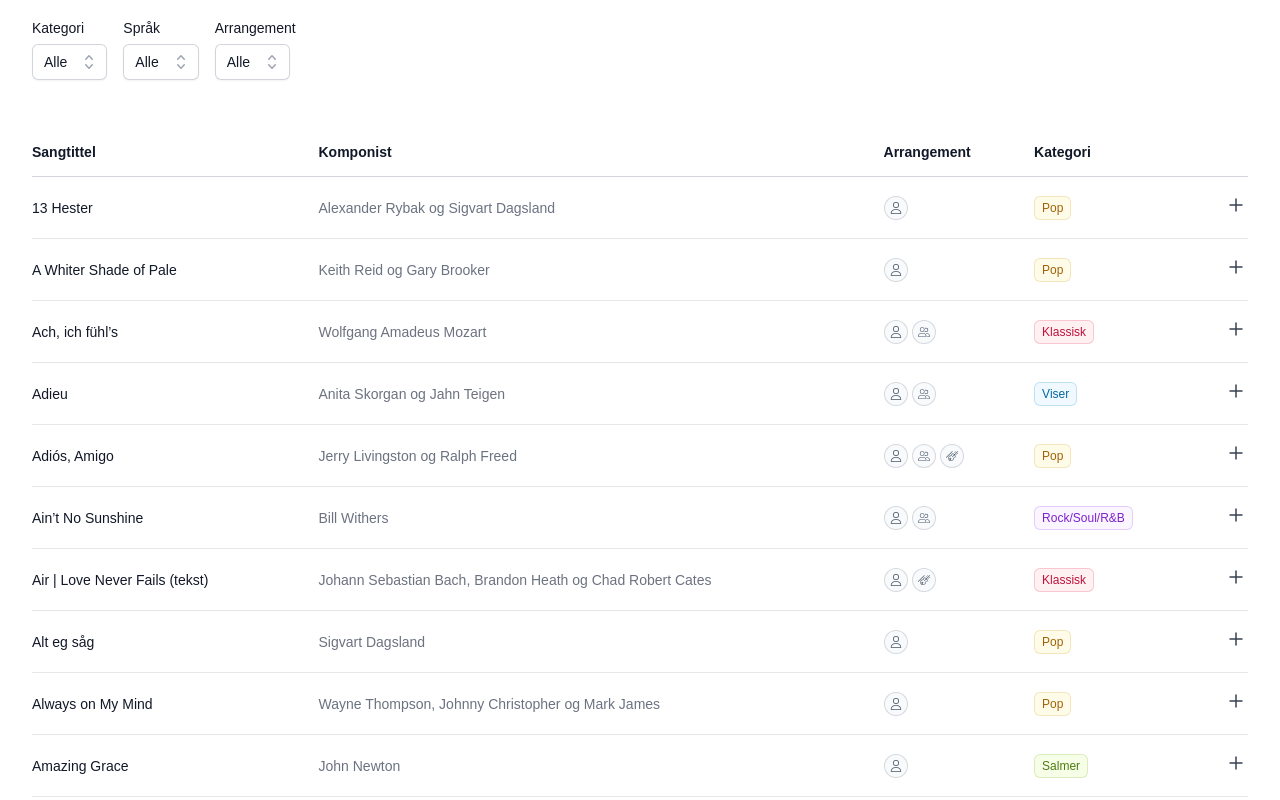
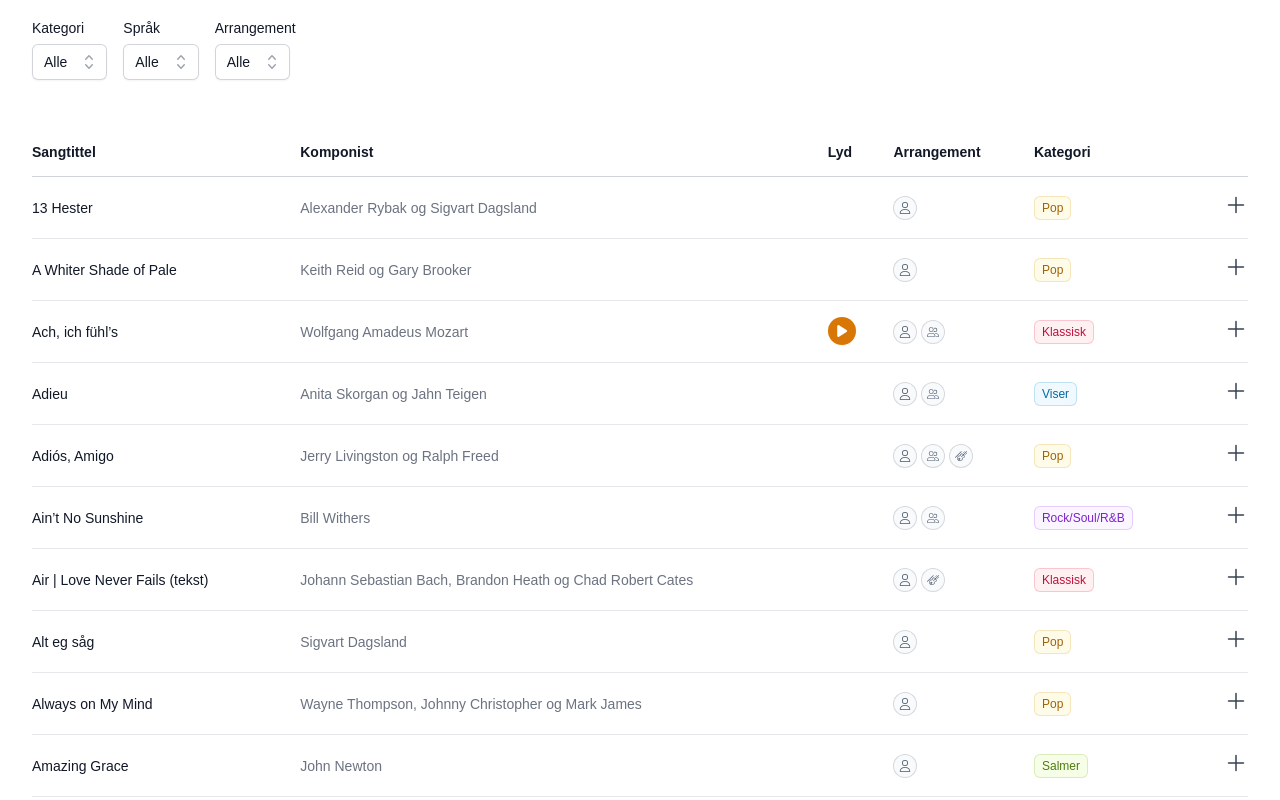
Before and after one commit to Emily-Nilsen/sangibegravelse, a Next.js app: page /repertoar in a window 1280 px wide. Shown: the part 1060-1860 px from the top of the page. Built offline with nearby package versions, Linux system fonts and the light colour scheme; a web font is replaced by a local one.

Commit message:
add player to repertoire list

```diff
--- a/src/components/RepertoireList.jsx
+++ b/src/components/RepertoireList.jsx
@@ -1,5 +1,6 @@
 import React, { useEffect, useState, forwardRef } from 'react';
-import { MinusSmallIcon, PlusSmallIcon } from '@heroicons/react/24/outline';
+import { MinusIcon, PlusIcon } from '@heroicons/react/24/outline';
+import { PlayIcon } from '@heroicons/react/24/outline';
 import { filterSongs } from '../../utilities/filterSongs';
 import { Expandable } from '@/components/Expandable';
 import { TableHeader } from './TableHeader';
@@ -8,6 +9,7 @@ import { ViolinIcon } from './icons/Violin';
 import { SoloIcon } from './icons/Solo';
 import { DuetIcon } from './icons/Duet';
 import { CategoryTag } from './CategoryTag';
+import { SimplePlayer } from './SimplePlayer';
 
 export function RepertoireListComponent(
   { selectedCategory, selectedArrangement, selectedLanguage, repertoire },
@@ -64,6 +66,22 @@ export function RepertoireListComponent(
                   <td className="hidden px-3 py-4 text-sm text-gray-500 lg:table-cell">
                     {sang.composer}
                   </td>
+                  {/* New table data for Play Icon and SimplePlayer */}
+                  <td className="hidden px-3 py-4 text-center sm:flex">
+                    {sang.audio && (
+                      <>
+                        <div className="inline">
+                          <SimplePlayer
+                            audio={sang.audio}
+                            audioUrl={sang.audioUrl}
+                            title={sang.title}
+                            performers={sang.performers}
+                            live={sang.live}
+                          />
+                        </div>
+                      </>
+                    )}
+                  </td>
                   <td className="hidden px-3 py-4 text-sm text-gray-500 sm:table-cell">
                     <div className="flex space-x-1">
                       {getArrangementIcon(sang.arrangement, 'solo', SoloIcon)}
@@ -82,8 +100,8 @@ export function RepertoireListComponent(
                           category={sang}
                           categoryVariable="category"
                         />
-                        {/* Arrangement icons on mobile */}
-                        <div className="flex pt-2.5 space-x-1 sm:hidden">
+
+                        <div className="hidden pt-2.5 space-x-1 sm:hidden">
                           {getArrangementIcon(
                             sang.arrangement,
                             'solo',
@@ -103,18 +121,36 @@ export function RepertoireListComponent(
                       </>
                     )}
                   </td>
+                  <td>
+                    {/* Arrangement icons on mobile */}
+                    <div className="sm:hidden">
+                      {sang.audio && (
+                        <>
+                          <div className="inline">
+                            <SimplePlayer
+                              audio={sang.audio}
+                              audioUrl={sang.audioUrl}
+                              title={sang.title}
+                              performers={sang.performers}
+                              live={sang.live}
+                            />
+                          </div>
+                        </>
+                      )}
+                    </div>
+                  </td>
                   <td className="py-4 pl-3 pr-4 text-sm font-medium text-right sm:pr-0">
                     <button
                       className="ml-2 focus:outline-none"
                       onClick={() => toggleSong(sang.objectID)}
                     >
                       {expandedSongs.includes(sang.objectID) ? (
-                        <MinusSmallIcon
+                        <MinusIcon
                           className="w-6 h-6 text-gray-700"
                           aria-hidden="true"
                         />
                       ) : (
-                        <PlusSmallIcon
+                        <PlusIcon
                           className="w-6 h-6 text-gray-700"
                           aria-hidden="true"
                         />
--- /dev/null
+++ b/src/components/SimpleCustomPlayer.jsx
@@ -0,0 +1,98 @@
+import { useRef, useState, useEffect } from 'react';
+import { PlayIcon, PauseIcon } from '@heroicons/react/20/solid';
+import styles from './CustomAudioPlayer.module.css';
+
+export function PlayButton() {
+  return (
+    <button
+      type="button"
+      className="p-1.5 text-white transition-colors duration-300 ease-in-out rounded-full shadow-sm bg-amber-600 hover:bg-amber-700 focus-visible:outline focus-visible:outline-2 focus-visible:outline-offset-2 focus-visible:outline-amber-600"
+    >
+      <PlayIcon className="w-4 h-4" aria-hidden="true" />
+    </button>
+  );
+}
+
+export function PauseButton() {
+  return (
+    <button
+      type="button"
+      className="p-1.5 text-white transition-colors duration-300 ease-in-out rounded-full shadow-sm bg-amber-600 hover:bg-amber-700 focus-visible:outline focus-visible:outline-2 focus-visible:outline-offset-2 focus-visible:outline-amber-600"
+    >
+      <PauseIcon className="w-4 h-4" aria-hidden="true" />
+    </button>
+  );
+}
+
+export function SimpleCustomPlayer({ audioUrl }) {
+  const audioRef = useRef(null);
+  const [isPlaying, setIsPlaying] = useState(false);
+  const [duration, setDuration] = useState(0);
+  const [currentTime, setCurrentTime] = useState(0);
+
+  useEffect(() => {
+    const audio = audioRef.current;
+    if (isPlaying) {
+      audio.play();
+    } else {
+      audio.pause();
+    }
+  }, [isPlaying]);
+
+  const togglePlayPause = () => {
+    setIsPlaying((prevIsPlaying) => !prevIsPlaying);
+  };
+
+  const handleLoadedMetadata = () => {
+    setDuration(Math.floor(audioRef.current.duration));
+  };
+
+  const handleTimeUpdate = () => {
+    setCurrentTime(Math.floor(audioRef.current.currentTime));
+  };
+
+  const handleSeekChange = (e) => {
+    const audio = audioRef.current;
+    audio.currentTime = e.target.value;
+    setCurrentTime(audio.currentTime);
+  };
+
+  const handleAudioEnd = () => {
+    setIsPlaying(false);
+  };
+
+  const currentPercent = `${(currentTime / duration) * 100}%`;
+
+  return (
+    <div className="flex items-center">
+      <audio
+        ref={audioRef}
+        src={audioUrl}
+        onLoadedMetadata={handleLoadedMetadata}
+        onTimeUpdate={handleTimeUpdate}
+        onEnded={handleAudioEnd}
+      ></audio>
+      <button onClick={togglePlayPause} className="mr-0 text-sm">
+        {isPlaying ? <PauseButton /> : <PlayButton />}
+      </button>
+      {/* <input
+        type="range"
+        min="0"
+        max={duration}
+        value={currentTime}
+        onChange={handleSeekChange}
+        className={`${styles.audioInput}`}
+        style={{
+          '--currentPercent': currentPercent,
+        }}
+      /> */}
+      {/* <div className="flex ml-4 text-sm text-gray-700">
+        <span>
+          {new Date(currentTime * 1000).toISOString().substring(14, 19)}
+        </span>
+        <span className="mx-1">/</span>
+        <span>{new Date(duration * 1000).toISOString().substring(14, 19)}</span>
+      </div> */}
+    </div>
+  );
+}
--- /dev/null
+++ b/src/components/SimplePlayer.jsx
@@ -0,0 +1,11 @@
+import { SimpleCustomPlayer } from './SimpleCustomPlayer';
+import { getPerformerLink } from '../../utilities/getPerformerLink';
+import Link from 'next/link';
+
+export function SimplePlayer({ audio, audioUrl, title, performers, live }) {
+  return (
+    <div className="p-0 px-0 pt-0 pb-0 mt-0 bg-white border-none shadow-none rounded-xl">
+      {audio && <SimpleCustomPlayer audioUrl={audioUrl} />}
+    </div>
+  );
+}
--- a/src/components/TableHeader.jsx
+++ b/src/components/TableHeader.jsx
@@ -7,6 +7,9 @@ export function TableHeader() {
         </th>
         <th className="hidden px-3 py-3.5 text-left text-sm font-semibold text-gray-900 lg:table-cell">
           Komponist
+        </th>
+        <th className="hidden px-3 py-3.5 text-left text-sm font-semibold text-gray-900 lg:table-cell">
+          Lyd
         </th>
         <th className="hidden px-3 py-3.5 text-left text-sm font-semibold text-gray-900 sm:table-cell">
           Arrangement
```
